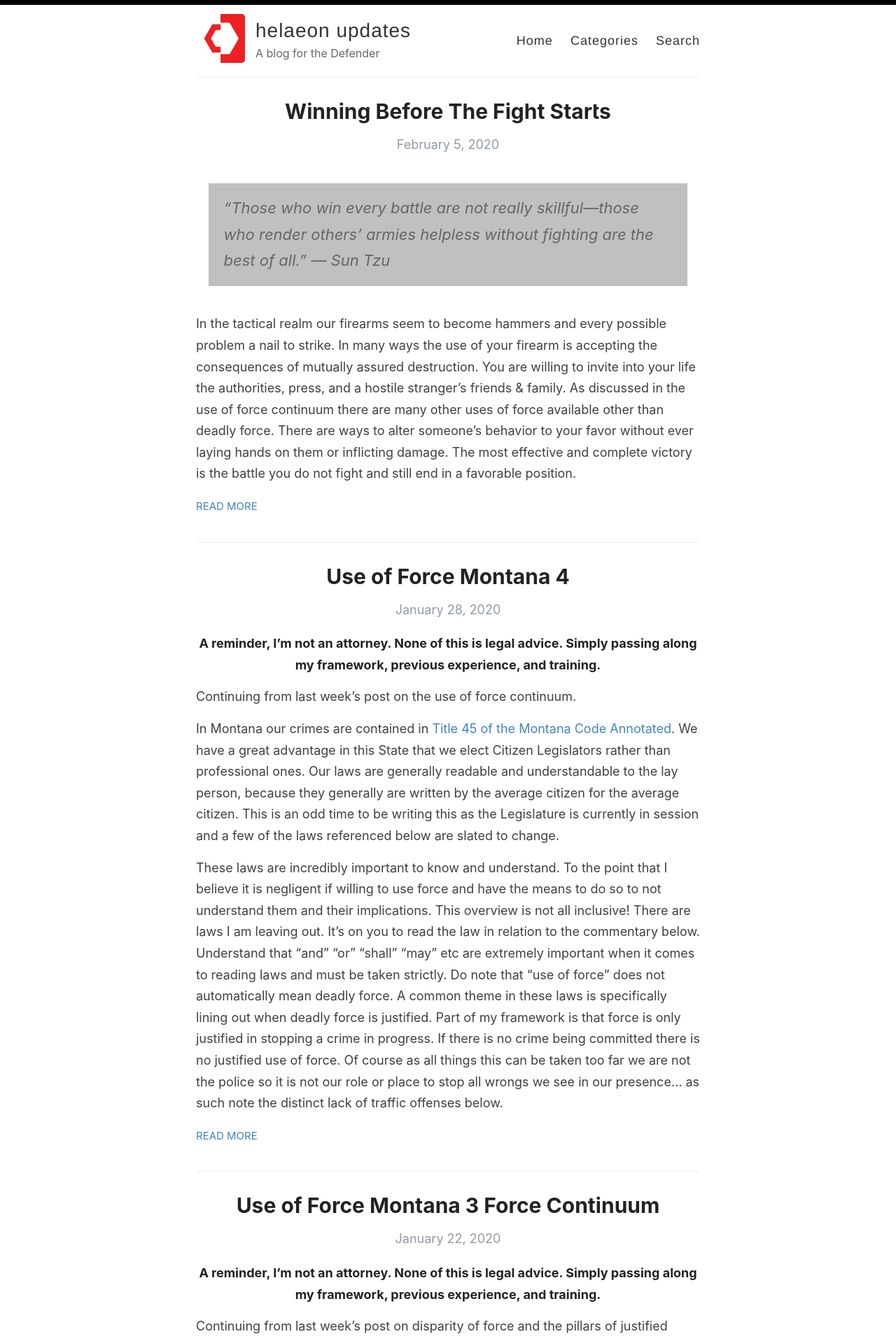
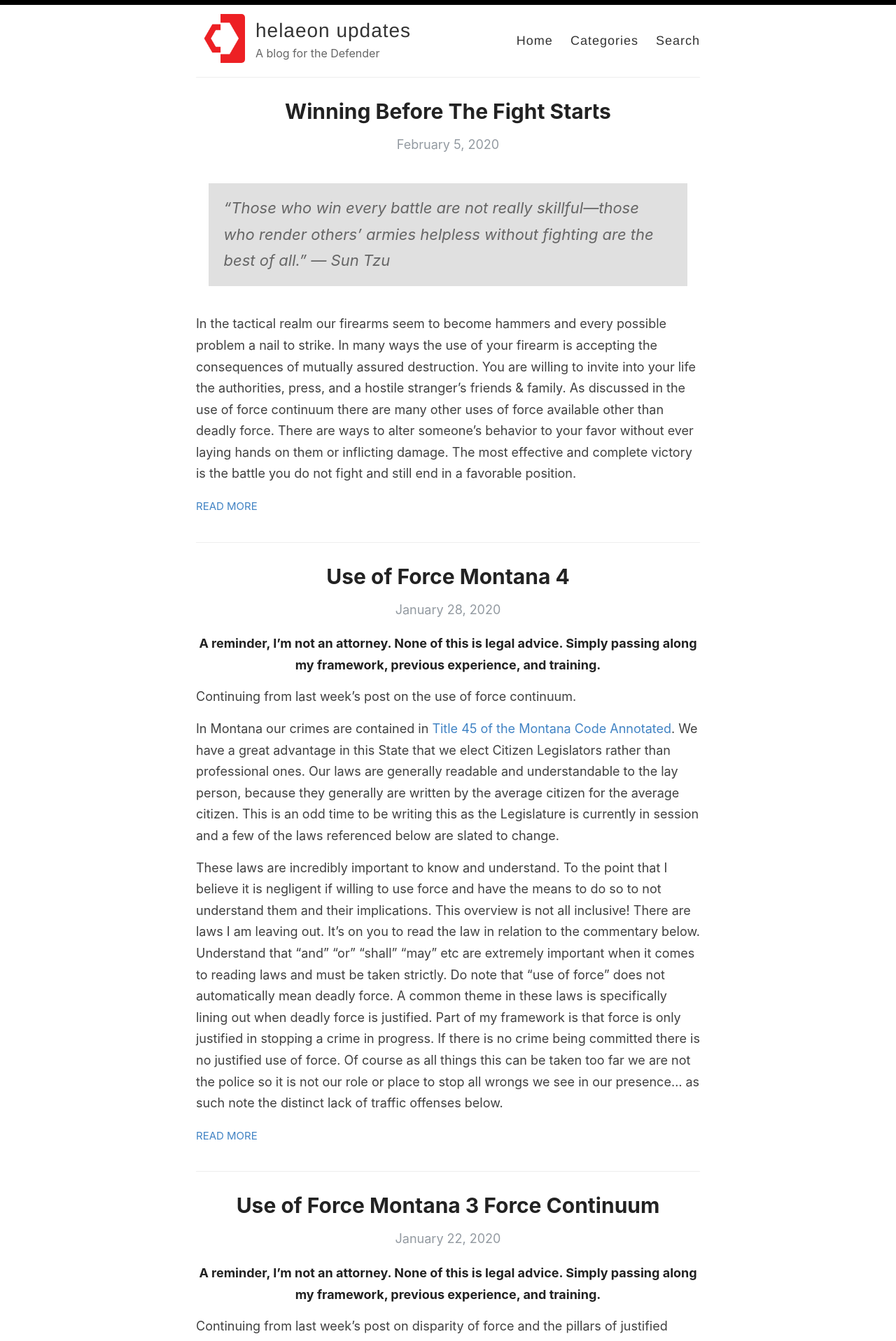
Before and after one commit to helaeon/helaeon.github.io, a Jekyll site: the page built from index.html, in a window 1280 px wide. Shown: the top 1917 px of the page at 70% size. Built offline with Jekyll 4.4.1, drawn with Linux system fonts in a browser that asks for light colours; the list of posts is cut into pages by our own code.

Commit message:
Update style.scss

```diff
--- a/assets/style.scss
+++ b/assets/style.scss
@@ -378,7 +378,7 @@ nav {
     color: $gray;
     font-size: 22px;
     font-style: italic;
-    background-color: #c0c0c0;
+    background-color: #e0e0e0;
   }
 
   .you-may-like{
```
